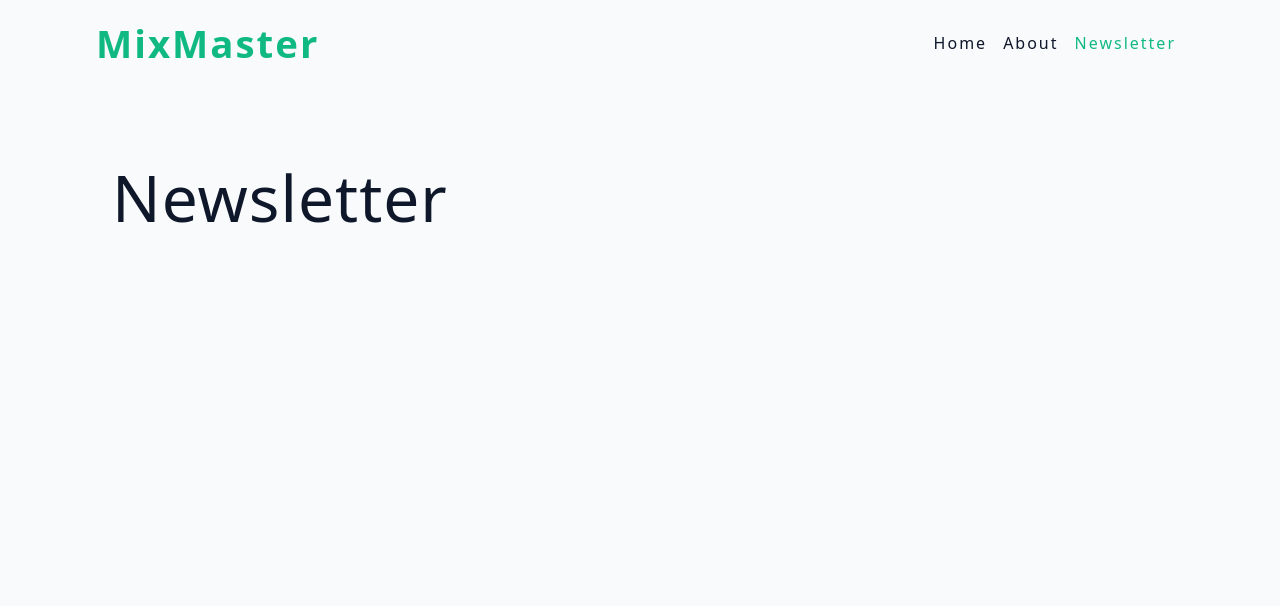
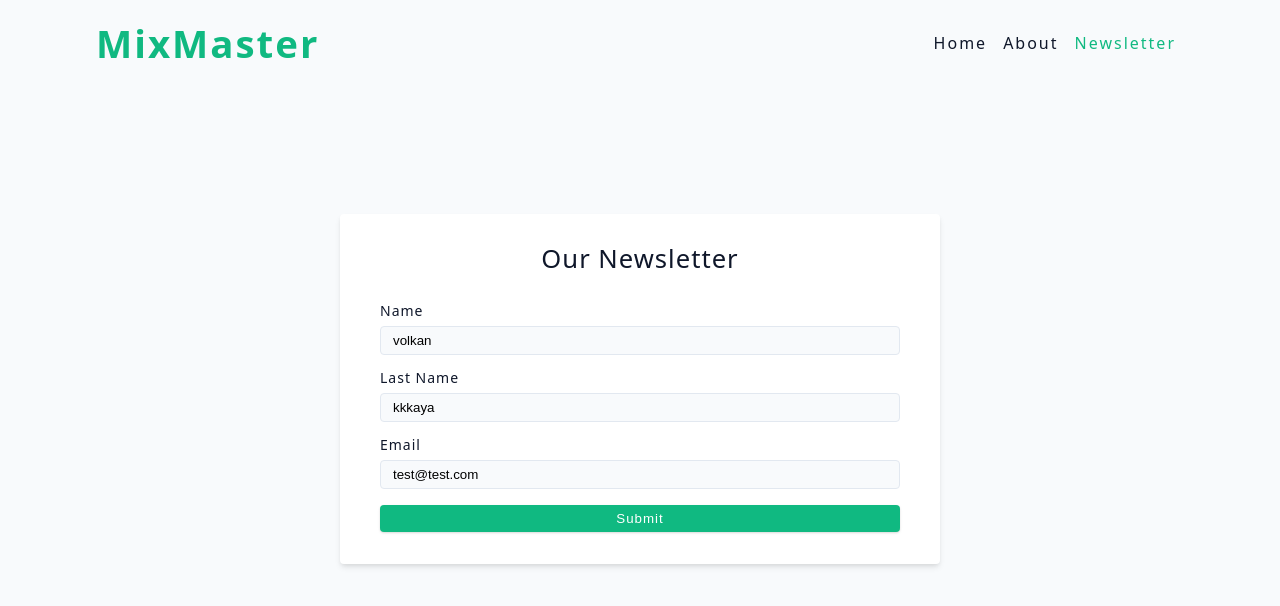
Before and after one commit to volkankarakaya/mixmaster, a React (Vite) app: page /newsletter in a window 1280 px wide. Shown: the top 606 px of the page. Built offline with nearby package versions, Linux system fonts and the light colour scheme.

Commit message:
create form action

```diff
--- a/src/App.jsx
+++ b/src/App.jsx
@@ -10,6 +10,7 @@ import {
 } from "./pages";
 import { loader as landingLoader } from "./pages/Landing";
 import { loader as singleCocktailLoader } from "./pages/Cocktail";
+import { action as newsletterAction } from "./pages/Newsletter";
 
 const router = createBrowserRouter([
   {
@@ -32,6 +33,7 @@ const router = createBrowserRouter([
       {
         path: "newsletter",
         element: <Newsletter />,
+        action: newsletterAction,
       },
       {
         path: "about",
--- a/src/components/CocktailCard.jsx
+++ b/src/components/CocktailCard.jsx
@@ -3,7 +3,7 @@ import Wrapper from "../assets/wrappers/CocktailCard";
 import { Link, useOutletContext } from "react-router-dom";
 const CocktailCard = ({ id, name, info, image, glass }) => {
   const data = useOutletContext();
-  console.log(data);
+
   return (
     <Wrapper>
       <div className="img-container">
--- a/src/main.jsx
+++ b/src/main.jsx
@@ -1,11 +1,13 @@
-import React from 'react';
-import ReactDOM from 'react-dom/client';
-import App from './App';
+import React from "react";
+import ReactDOM from "react-dom/client";
+import App from "./App";
+import "react-toastify/dist/ReactToastify.css";
+import "./index.css";
+import { ToastContainer } from "react-toastify";
 
-import './index.css';
-
-ReactDOM.createRoot(document.getElementById('root')).render(
+ReactDOM.createRoot(document.getElementById("root")).render(
   <React.StrictMode>
+    <ToastContainer position="top-center" autoClose={2000} />
     <App />
   </React.StrictMode>
 );
--- a/src/pages/Cocktail.jsx
+++ b/src/pages/Cocktail.jsx
@@ -1,4 +1,4 @@
-import { useLoaderData, Link } from "react-router-dom";
+import { useLoaderData, Link, Navigate } from "react-router-dom";
 import axios from "axios";
 import Wrapper from "../assets/wrappers/CocktailPage";
 
@@ -14,6 +14,11 @@ export const loader = async ({ params }) => {
 
 const Cocktail = () => {
   const { id, data } = useLoaderData();
+
+  if (!data) {
+    return <Navigate to="/" />;
+  }
+
   const singleDrink = data.drinks[0];
 
   const {
@@ -24,6 +29,12 @@ const Cocktail = () => {
     strGlass: glass,
     strInstructions: instructions,
   } = singleDrink;
+
+  const validIngredients = Object.keys(singleDrink)
+    .filter((key) => {
+      return key.startsWith("strIngredient") && singleDrink[key] !== null;
+    })
+    .map((key) => singleDrink[key]);
 
   return (
     <Wrapper>
@@ -53,6 +64,17 @@ const Cocktail = () => {
             {glass}
           </p>{" "}
           <p>
+            <span className="drink-data">ingredients:</span>
+            {validIngredients.map((item, index) => {
+              return (
+                <span className="ing" key={item}>
+                  {item}
+                  {index < validIngredients.length - 1 ? "," : ""}
+                </span>
+              );
+            })}
+          </p>
+          <p>
             <span className="drink-data">instructions:</span>
             {instructions}
           </p>
--- a/src/pages/Newsletter.jsx
+++ b/src/pages/Newsletter.jsx
@@ -1,7 +1,73 @@
+import axios from "axios";
 import React from "react";
+import { Form, redirect } from "react-router-dom";
+import { toast } from "react-toastify";
+
+const newsletterUrl = "https://www.course-api.com/cocktails-newsletter";
+
+export const action = async ({ request }) => {
+  const formData = await request.formData();
+  const data = Object.fromEntries(formData);
+  const response = await axios.post(newsletterUrl, data);
+
+  console.log(response);
+  toast.success(response.data.msg);
+  return redirect("/");
+};
 
 const Newsletter = () => {
-  return <h1>Newsletter</h1>;
+  return (
+    <Form className="form" method="POST">
+      <h4 style={{ textAlign: "center", marginBottom: "2rem" }}>
+        our newsletter
+      </h4>
+      {/* name */}
+      <div className="form-row">
+        <label htmlFor="name" className="form-label">
+          name
+        </label>
+        <input
+          type="text"
+          className="form-input"
+          name="name"
+          id="name"
+          defaultValue="volkan"
+          required
+        />
+      </div>
+      {/* lastname */}
+      <div className="form-row">
+        <label htmlFor="lastName" className="form-label">
+          last name
+        </label>
+        <input
+          type="text"
+          className="form-input"
+          name="lastName"
+          id="lastName"
+          defaultValue="kkkaya"
+          required
+        />
+      </div>
+      {/* email */}
+      <div className="form-row">
+        <label htmlFor="email" className="form-label">
+          email
+        </label>
+        <input
+          type="text"
+          className="form-input"
+          name="email"
+          id="email"
+          defaultValue="test@test.com"
+          required
+        />
+      </div>
+      <button type="submit" className="btn btn-block">
+        Submit
+      </button>
+    </Form>
+  );
 };
 
 export default Newsletter;
```
